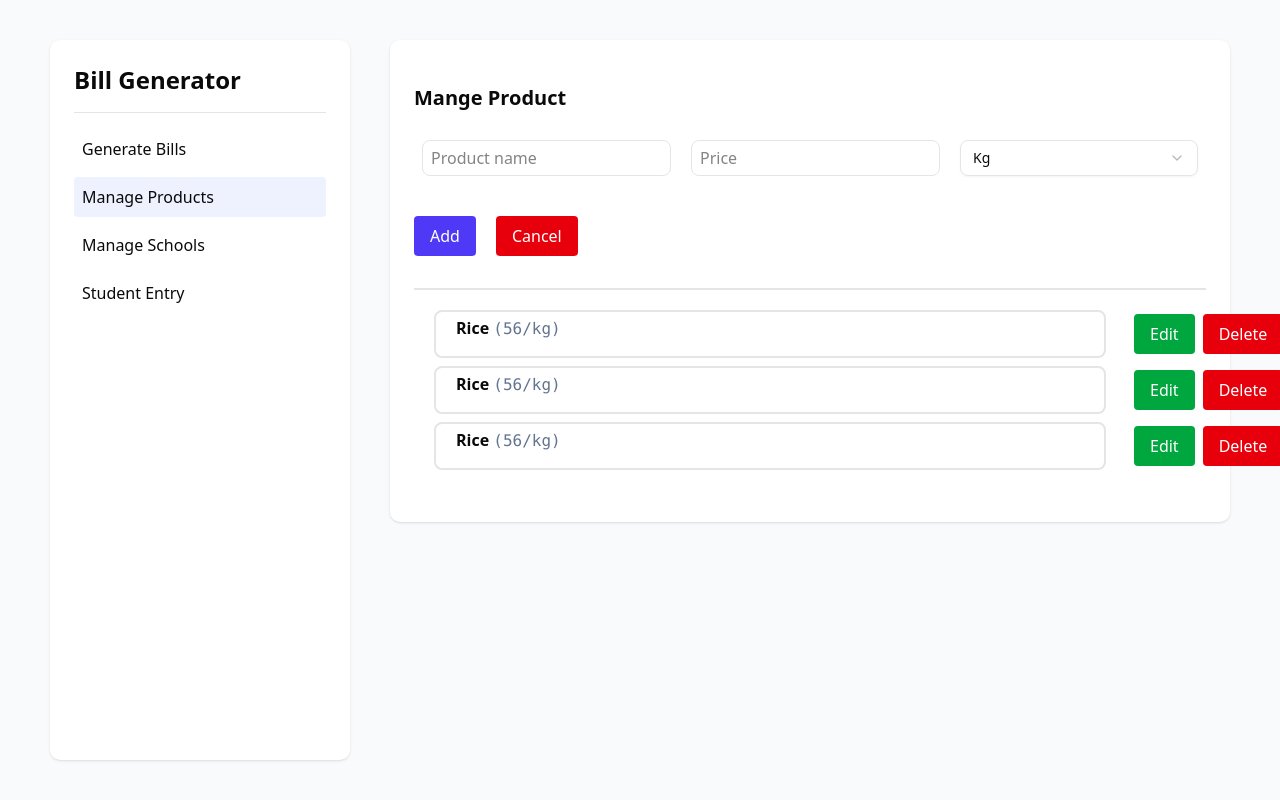
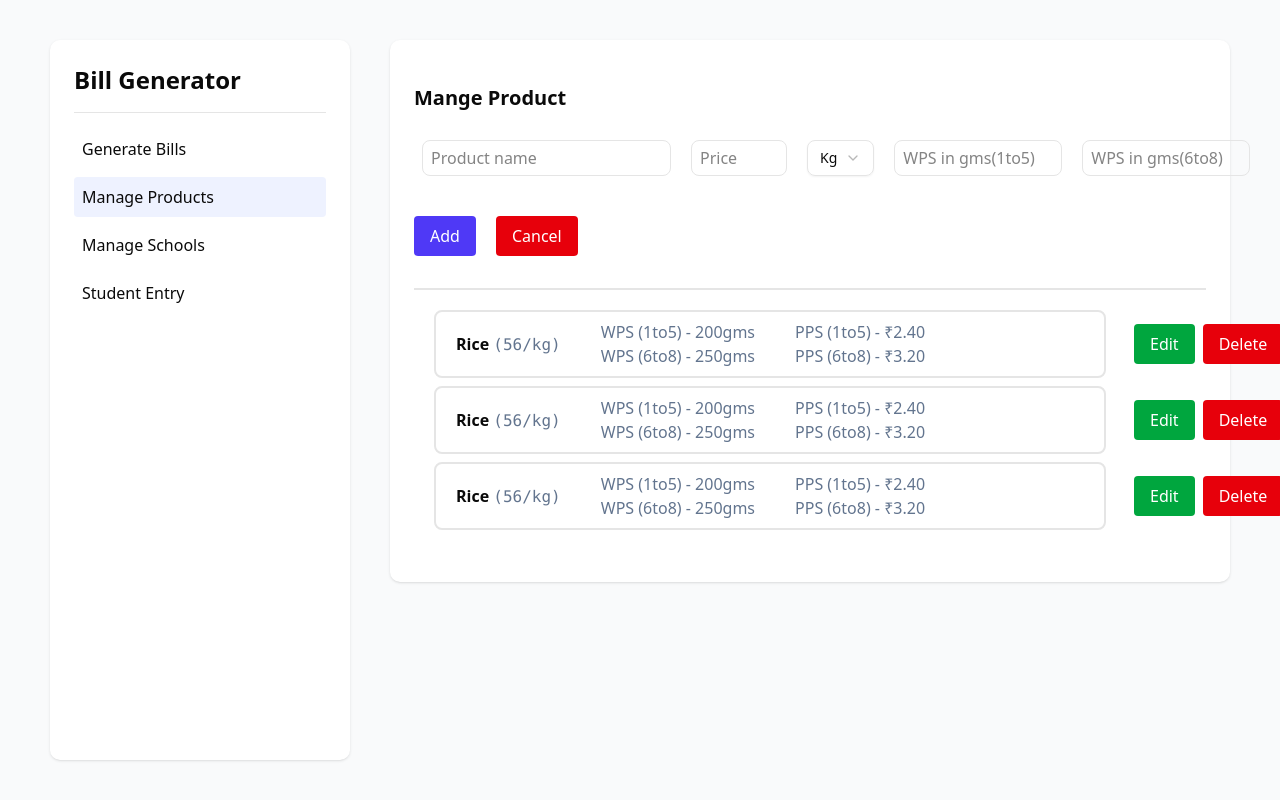
Before and after one commit to AyushSony880/Bill-Generator, a React (Vite) app in the folder clint/: page /manage-product in a window 1280 px wide. Built offline with nearby package versions, Linux system fonts and the light colour scheme.

Commit message:
changes in manage product page

```diff
--- a/clint/src/components/common/Item.jsx
+++ b/clint/src/components/common/Item.jsx
@@ -4,13 +4,21 @@ import Button from "./Button";
 const Item = ({ itemName, price, unit }) => {
   return (
     <div className="flex items-center justify-start gap-2 mb-2 ">
-      <div className="border-2 px-5 py-1 rounded-md min-w-2xl h-12 mr-5">
+      <div className="border-2 flex items-center justify-start gap-10 px-5 py-2 rounded-md min-w-2xl  mr-5">
         <h3 className="font-semibold">
           {itemName}{" "}
           <samp className="font-normal text-slate-500">
             ({price}/{unit})
           </samp>
         </h3>
+        <div>
+          <p className="font-normal text-slate-500">WPS (1to5) - 200gms</p>
+          <p className="font-normal text-slate-500">WPS (6to8) - 250gms</p>
+        </div>
+        <div>
+          <p className="font-normal text-slate-500">PPS (1to5) - ₹2.40</p>
+          <p className="font-normal text-slate-500">PPS (6to8) - ₹3.20</p>
+        </div>
       </div>
       <Button value={"Edit"} color={"bg-green-600"} />
       <Button value={"Delete"} color={"bg-red-600"} />
--- a/clint/src/components/common/ProductInput.jsx
+++ b/clint/src/components/common/ProductInput.jsx
@@ -17,12 +17,12 @@ const ProductInput = () => {
           placeholder="Product name"
         />
         <input
-          className=" border rounded-md w-64 px-2"
+          className=" border rounded-md w-24 px-2"
           type="number"
           placeholder="Price"
         />
         <Select defaultValue="kg">
-          <SelectTrigger className="w-[300px] ">
+          <SelectTrigger className="w-24 ">
             <SelectValue />
           </SelectTrigger>
           <SelectContent>
@@ -30,6 +30,16 @@ const ProductInput = () => {
             <SelectItem value="ltr">ltr</SelectItem>
           </SelectContent>
         </Select>
+        <input
+          className=" border rounded-md w-42 px-2"
+          type="number"
+          placeholder="WPS in gms(1to5)"
+        />
+        <input
+          className=" border rounded-md w-42 px-2"
+          type="number"
+          placeholder="WPS in gms(6to8)"
+        />
       </div>
       <div className="flex items-center justify-start my-8 gap-x-5">
         <Button value={"Add"} color={"bg-indigo-600"} />
--- a/clint/src/components/common/School.jsx
+++ b/clint/src/components/common/School.jsx
@@ -7,11 +7,10 @@ const School = ({ schoolName, address, phone }) => {
       <div className="border-2 px-5 py-1 rounded-md min-w-2xl  mr-5">
         <h3 className="font-semibold">{schoolName} </h3>
         <div className=" flex gap-3">
-                  <p className="text-gray-500 text-nowrap">Adds- bettiah </p>
-                  <span>|</span>
+          <p className="text-gray-500 text-nowrap">Adds- bettiah </p>
+          <span>|</span>
           <p className="text-gray-500">Mob- 123456789 </p>{" "}
         </div>
-        {/* <p>{ address}</p> <span>{phone}</span> */}
       </div>
       <Button value={"Edit"} color={"bg-green-600"} />
       <Button value={"Delete"} color={"bg-red-600"} />
```
